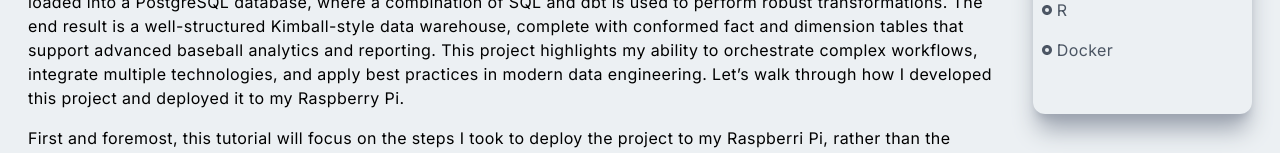
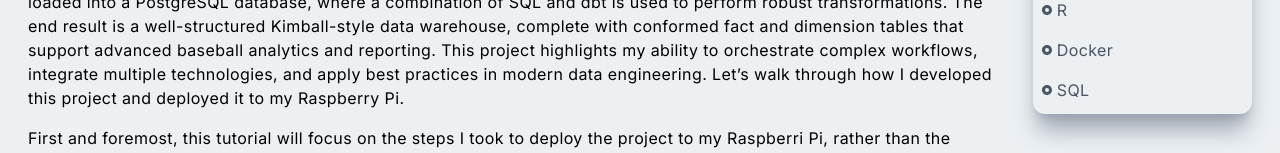
Before and after one commit to Karns11/AnalystPortfolio, a Next.js app: page /mlbdatapipeline in a window 1280 px wide. Shown: the part 618-771 px from the top of the page. Built offline with nearby package versions, Linux system fonts and the light colour scheme.

Commit message:
add sql as a tech

```diff
--- a/app/mlbdatapipeline/page.jsx
+++ b/app/mlbdatapipeline/page.jsx
@@ -210,6 +210,9 @@
               <p className="text-gray-600 py-2 flex items-center">
                 <RiRadioButtonFill className="pr-1" /> Docker
               </p>
+              <p className="text-gray-600 py-2 flex items-center">
+                <RiRadioButtonFill className="pr-1" /> SQL
+              </p>
             </div>
           </div>
         </div>
```
